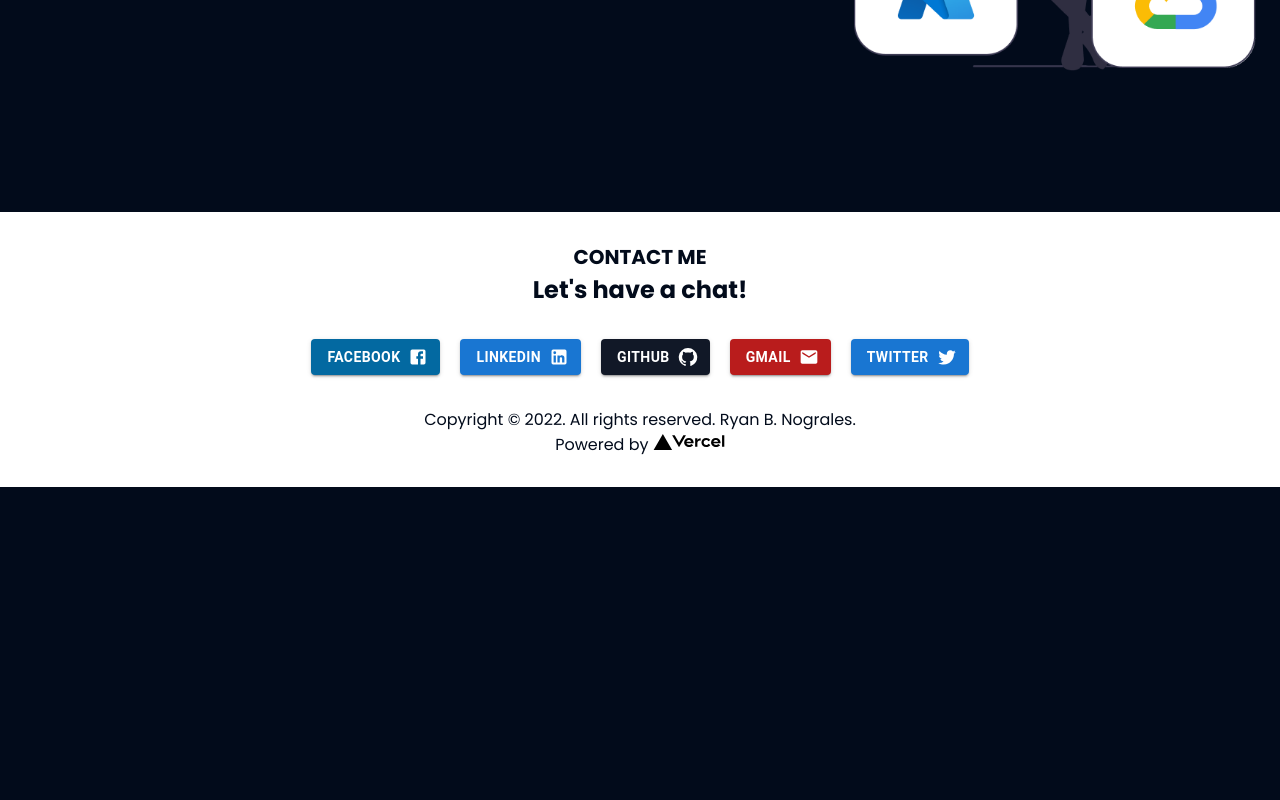
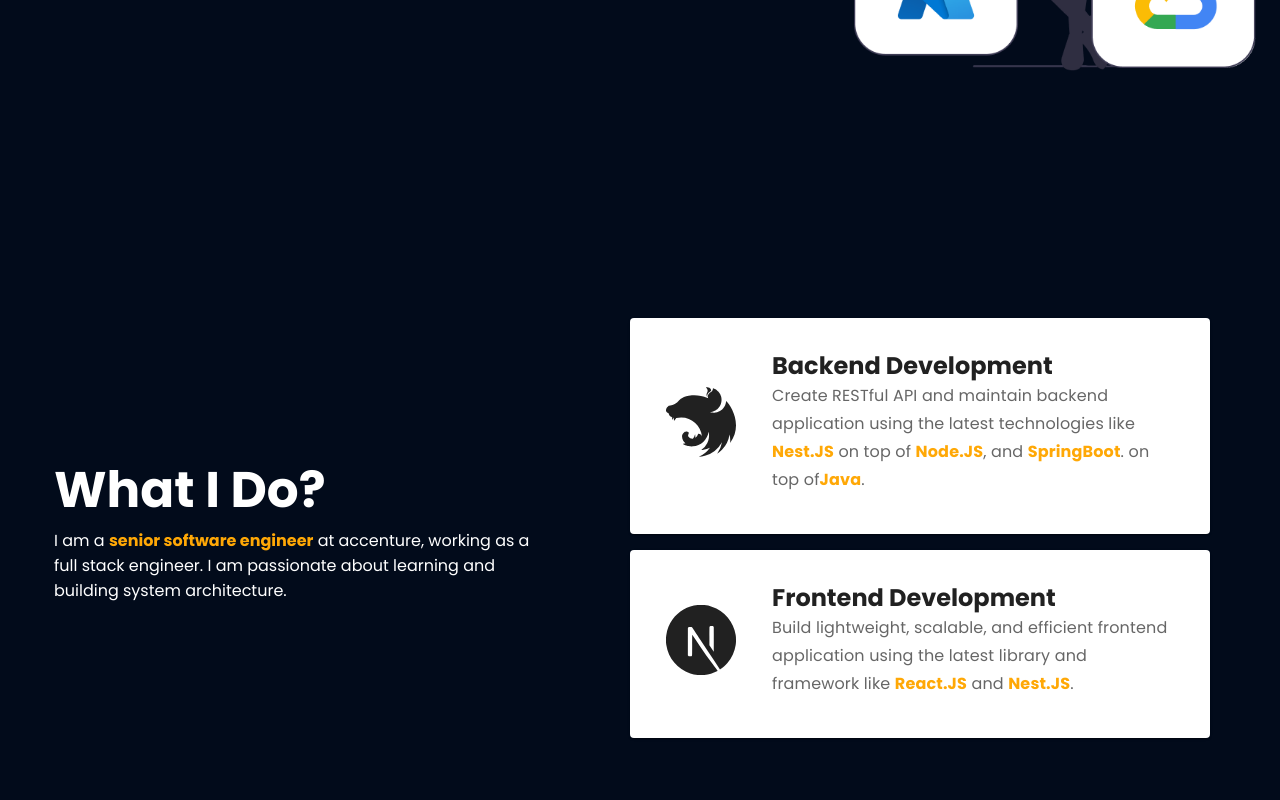
Before and after one commit to rbnograles/ryannograles-webfolio, a Next.js app: page / in a window 1280 px wide. Shown: the part 560-1360 px from the top of the page. Before the commit the page ends 1047 px from the top, so only its background shows below. Built offline with nearby package versions, Linux system fonts and the light colour scheme.

Commit message:
Added what i do section

```diff
--- a/components/Home.js
+++ b/components/Home.js
@@ -12,7 +12,9 @@ const Home = () => {
                 <p>
                     A <b>Software Engineer</b> based in the Philippines.
                 </p>
-                <Button variant="contained">Learn More</Button>
+                <Button className="outline-btn" variant="outlined">
+                    Learn more
+                </Button>
             </div>
             <div data-aos="fade-left" className="container-right">
                 <Image
--- a/components/Navbar.js
+++ b/components/Navbar.js
@@ -14,7 +14,7 @@ import Typography from "@mui/material/Typography";
 import Button from "@mui/material/Button";
 
 const drawerWidth = 240;
-const navItems = ["Home", "Works", "Tech Stack", "Education", "Contact Me"];
+const navItems = [];
 
 export default function DrawerAppBar(props) {
     const { window } = props;
--- /dev/null
+++ b/components/WhatIDo.js
@@ -0,0 +1,25 @@
+import Image from "next/image";
+import FrontendCard from "./utils/FrontendCard";
+import BackendCard from "./utils/BackendCard";
+
+const WhatIDo = () => {
+    return (
+        <div className="d-flex h-100 justify-content-center">
+            <section className="intro-left">
+                <h1>What I Do?</h1>
+                <p>
+                    I am a{" "}
+                    <span className="highlight">senior software engineer</span>{" "}
+                    at accenture, working as a full stack engineer. I am
+                    passionate about learning and building system architecture.
+                </p>
+            </section>
+            <section>
+                <BackendCard />
+                <FrontendCard />
+            </section>
+        </div>
+    );
+};
+
+export default WhatIDo;
--- /dev/null
+++ b/components/utils/BackendCard.js
@@ -0,0 +1,46 @@
+import * as React from "react";
+import { useTheme } from "@mui/material/styles";
+import Box from "@mui/material/Box";
+import Card from "@mui/material/Card";
+import CardContent from "@mui/material/CardContent";
+import Typography from "@mui/material/Typography";
+import { SiNestjs } from "react-icons/si";
+
+const BackendCard = () => {
+    const theme = useTheme();
+
+    return (
+        <Card sx={{ display: "flex", padding: 2, margin: 2 }}>
+            <div className="box-icon-left-container">
+                <SiNestjs style={{ height: 70, width: 70 }} />
+            </div>
+            <Box
+                sx={{
+                    justifyContent: "center",
+                }}
+            >
+                <CardContent sx={{ alignItems: "center" }}>
+                    <Typography component="div" variant="h5">
+                        <b style={{ fontFamily: "poppins" }}>
+                            Backend Development
+                        </b>
+                    </Typography>
+                    <Typography
+                        variant="subtitle1"
+                        color="text.secondary"
+                        component="div"
+                        fontFamily="poppins"
+                    >
+                        Create RESTful API and maintain backend application
+                        using the latest technologies like{" "}
+                        <span className="highlight">Nest.JS</span> on top of{" "}
+                        <span className="highlight">Node.JS</span>, and{" "}
+                        <span className="highlight">SpringBoot</span>. on top of
+                        <span className="highlight">Java</span>.
+                    </Typography>
+                </CardContent>
+            </Box>
+        </Card>
+    );
+};
+export default BackendCard;
--- /dev/null
+++ b/components/utils/FrontendCard.js
@@ -0,0 +1,45 @@
+import * as React from "react";
+import { useTheme } from "@mui/material/styles";
+import Box from "@mui/material/Box";
+import Card from "@mui/material/Card";
+import CardContent from "@mui/material/CardContent";
+import Typography from "@mui/material/Typography";
+import { SiNextdotjs } from "react-icons/si";
+
+const FrontendCard = () => {
+    const theme = useTheme();
+
+    return (
+        <Card sx={{ display: "flex", padding: 2, margin: 2 }}>
+            <div className="box-icon-left-container">
+                <SiNextdotjs style={{ height: 70, width: 70 }} />
+            </div>
+            <Box
+                sx={{
+                    justifyContent: "center",
+                }}
+            >
+                <CardContent sx={{ alignItems: "center" }}>
+                    <Typography component="div" variant="h5">
+                        <b style={{ fontFamily: "poppins" }}>
+                            Frontend Development
+                        </b>
+                    </Typography>
+                    <Typography
+                        variant="subtitle1"
+                        color="text.secondary"
+                        component="div"
+                        fontFamily="poppins"
+                    >
+                        Build lightweight, scalable, and efficient frontend
+                        application using the latest library and framework like{" "}
+                        <span className="highlight">React.JS</span> and{" "}
+                        <span className="highlight">Nest.JS</span>.
+                    </Typography>
+                </CardContent>
+            </Box>
+        </Card>
+    );
+};
+
+export default FrontendCard;
--- a/package.json
+++ b/package.json
@@ -21,6 +21,7 @@
   },
   "devDependencies": {
     "eslint": "8.23.0",
-    "eslint-config-next": "12.3.0"
+    "eslint-config-next": "12.3.0",
+    "react-icons": "^4.6.0"
   }
 }
--- a/pages/index.js
+++ b/pages/index.js
@@ -8,6 +8,7 @@ import Toolbar from "@mui/material/Toolbar";
 import NavBar from "../components/Navbar";
 import Footer from "../components/Footer";
 import Home from "../components/Home";
+import WhatIDo from "../components/WhatIDo";
 
 const Main = () => {
     useEffect(() => {
@@ -31,6 +32,7 @@ const Main = () => {
             <Box component="main" sx={{ p: 3 }}>
                 <Toolbar />
                 <Home />
+                <WhatIDo />
             </Box>
             <Footer />
         </div>
--- a/styles/globals.css
+++ b/styles/globals.css
@@ -23,6 +23,9 @@ h2 {
   margin-bottom: 0 !important;
   margin-top: 0 !important;
 }
+.h-100 {
+  height: 100vh;
+}
 nav {
   background-color: var(--bg-color) !important;
 }
@@ -43,6 +46,20 @@ nav .logo {
   max-width: 1280px;
   margin: 50px auto;
 }
+.d-flex {
+  display: flex;
+  flex-direction: row;
+  max-width: 1580px;
+  margin: 20px auto;
+}
+.d-flex section {
+  margin: 30px;
+}
+.justify-content-center {
+  justify-content: center;
+  align-items: center;
+}
+
 .container-left {
   margin-top: 5%;
   justify-content: center;
@@ -87,7 +104,14 @@ nav .logo {
   width: 50%;
   margin-left: 20%;
 }
-
+.outline-btn{
+  color: white;
+  border-color: white;
+}
+.outline-btn:hover {
+  border-color: var(--color-highlight);
+  color: var(--color-highlight);
+}
 
 
 .footer-container {
@@ -129,11 +153,18 @@ nav .logo {
   text-decoration: underline;
 }
 
-@keyframes animate {
-  0% {
-    left: 0;
-  }
-  100% {
-    left: 100%;
-  }
+.intro-left {
+  max-width: 500px;
 }
+.intro-left h1 {
+  font-size: 50px;
+}
+.highlight {
+  color: var(--color-highlight);
+  font-weight: bold;
+}
+.box-icon-left-container {
+  padding: 10px 20px;
+  text-align: center;
+  align-self: center;
+}
```
Also changed, not shown: 1 other file (tests, documents, lock files or other folders).
